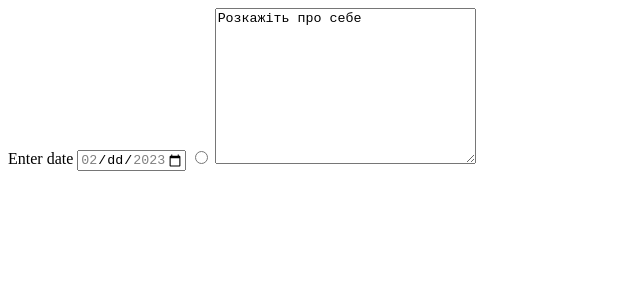
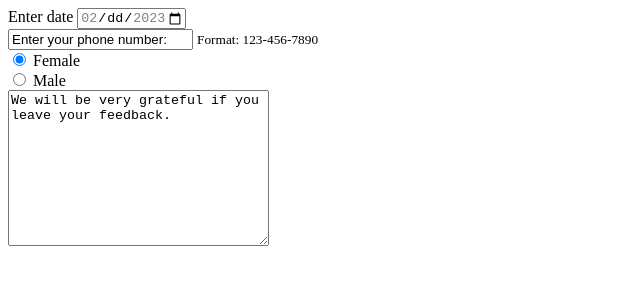
Before and after one commit to dmpro91/beetroot, a plain HTML site: page index.html in a window 1280 px wide. Shown: the whole page, without its empty margins (0-640 px from the left). Drawn offline with Linux system fonts and the light colour scheme.

Commit message:
mypart of exersize

```diff
--- a/index.html
+++ b/index.html
@@ -7,12 +7,26 @@
        <title>Document</title>
      </head>
        <body>
-      <form action="#">
+         <form>
            <label for="number">Enter date</label>
             <input id="number" type="date" name="date" placeholder="Enter date" min="2023-02-14" max="2023-02-20">
-        <label for="name"></label>
-        <input id="name" type="radio">
-        <textarea name="" id="" cols="30" rows="10">Розкажіть про себе</textarea>
+        <br>
+        <section>
+            <input type="tel" id="phone" name="phone"
+                 pattern="[0-9]{3}-[0-9]{3}-[0-9]{4}"
+                  required value="Enter your phone number:">
+                 <small>Format: 123-456-7890</small>
+                 <br>
+              <input type="radio" name="btn" checked>
+              <label for="btn">Female</label>
+            </section>
+            <section>
+              <input type="radio" name="btn">
+              <label for="btn">Male</label>
+            </section>
         </form>
+        <textarea name="" id="" cols="30" rows="10">We will be very grateful if you leave your feedback.</textarea>
+      </form>
+    </section>
     </body>
 </html>
```
Lines whose indentation alone changed are shown as unchanged.
